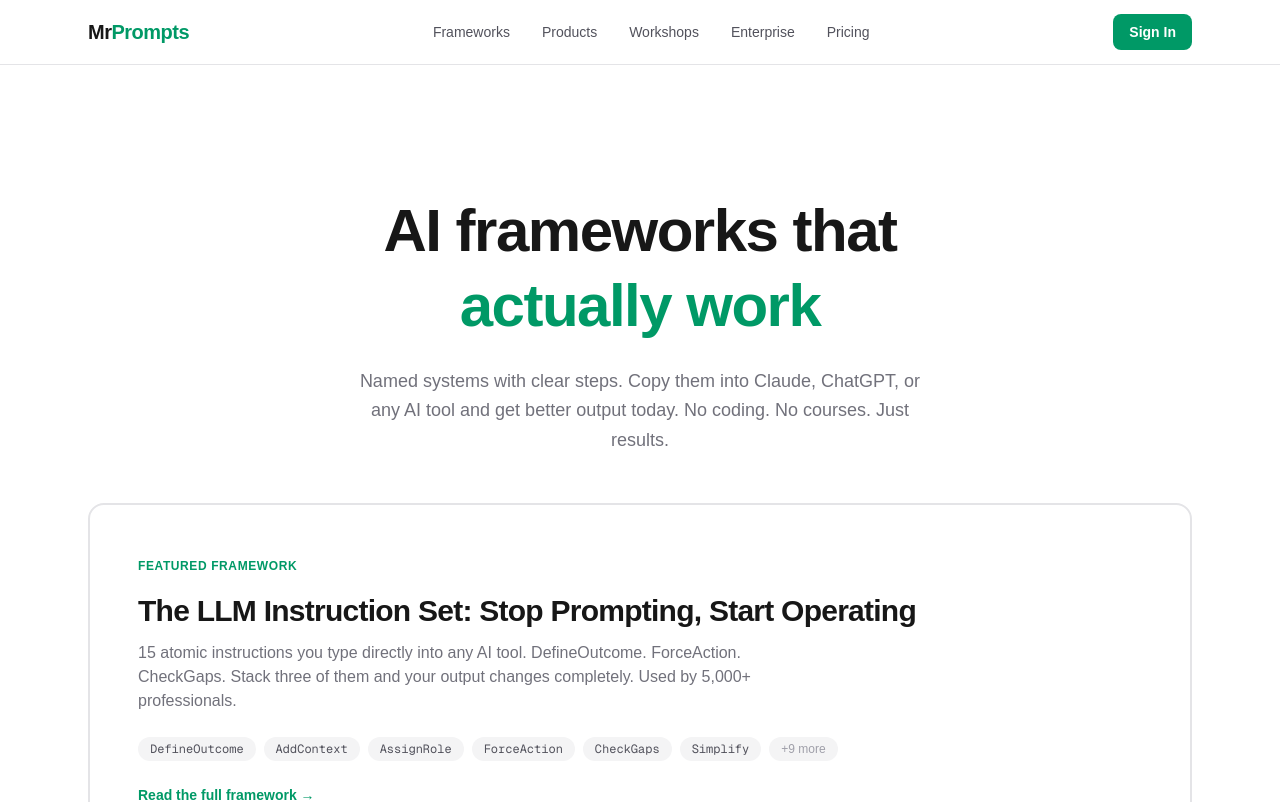
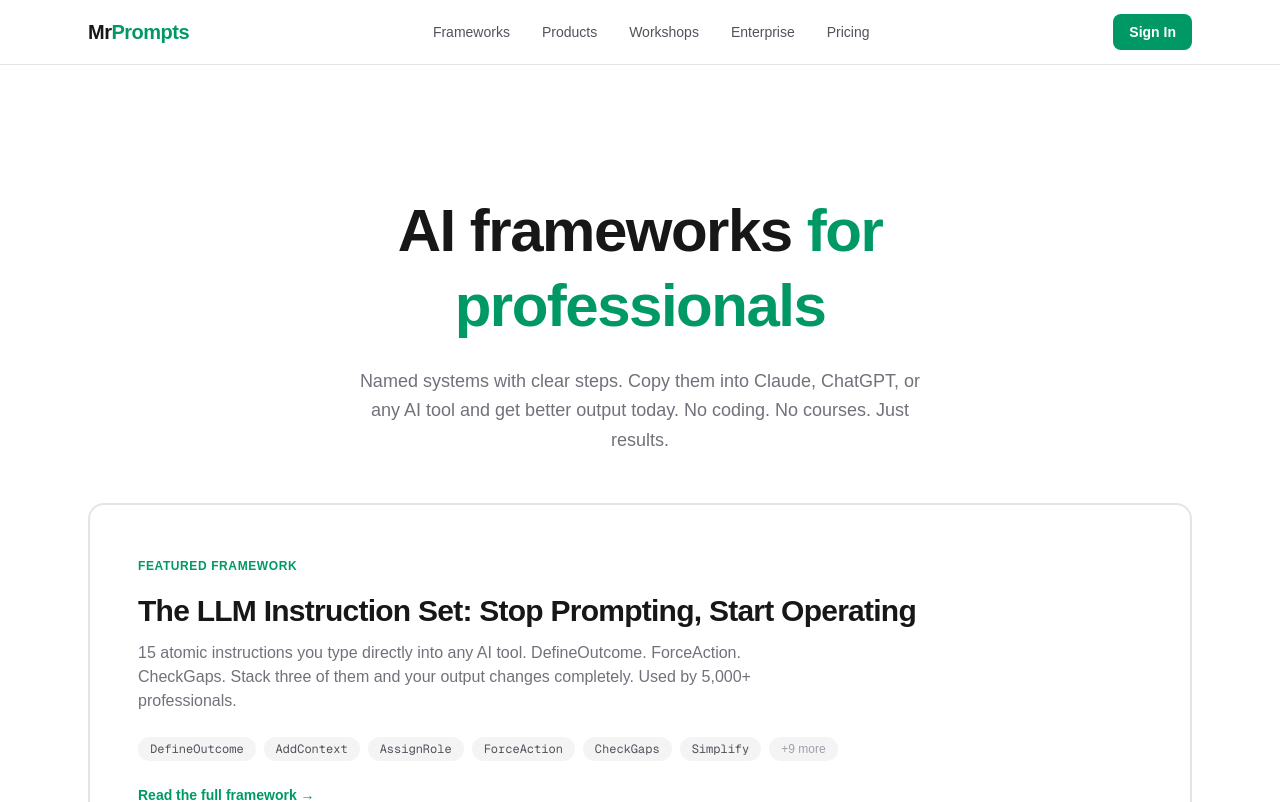
Before and after one commit to btown3/mrprompts-ai, a Next.js app: page / in a window 1280 px wide. Shown: the top 802 px of the page. Built offline with nearby package versions, Linux system fonts and the light colour scheme; no server answers; the database is empty.

Commit message:
fix: headline — AI Frameworks for Professionals

```diff
--- a/src/app/layout.tsx
+++ b/src/app/layout.tsx
@@ -19,13 +19,13 @@ const geistMono = Geist_Mono({
 export const metadata: Metadata = {
   metadataBase: new URL("https://www.mrprompts.ai"),
   title: {
-    default: "MrPrompts — AI Frameworks That Actually Work",
+    default: "MrPrompts — AI Frameworks for Professionals",
     template: "%s | MrPrompts",
   },
   description:
     "Named AI frameworks with clear steps. Copy them into Claude, ChatGPT, or any AI tool and get better output today. No coding. No courses. Just results.",
   openGraph: {
-    title: "MrPrompts — AI Frameworks That Actually Work",
+    title: "MrPrompts — AI Frameworks for Professionals",
     description:
       "Named AI frameworks with clear steps. Copy them into any AI tool and get better output today.",
     url: "https://www.mrprompts.ai",
--- a/src/app/page.tsx
+++ b/src/app/page.tsx
@@ -33,8 +33,8 @@ export default function Home() {
       <section className="relative">
         <div className="mx-auto max-w-3xl px-6 pb-12 pt-24 text-center md:pt-32">
           <h1 className="text-4xl font-bold leading-tight tracking-tight md:text-5xl lg:text-6xl">
-            AI frameworks that{" "}
-            <span className="text-emerald-600">actually work</span>
+            AI frameworks{" "}
+            <span className="text-emerald-600">for professionals</span>
           </h1>
           <p className="mx-auto mt-6 max-w-xl text-lg leading-relaxed text-zinc-500">
             Named systems with clear steps. Copy them into Claude, ChatGPT,
```
